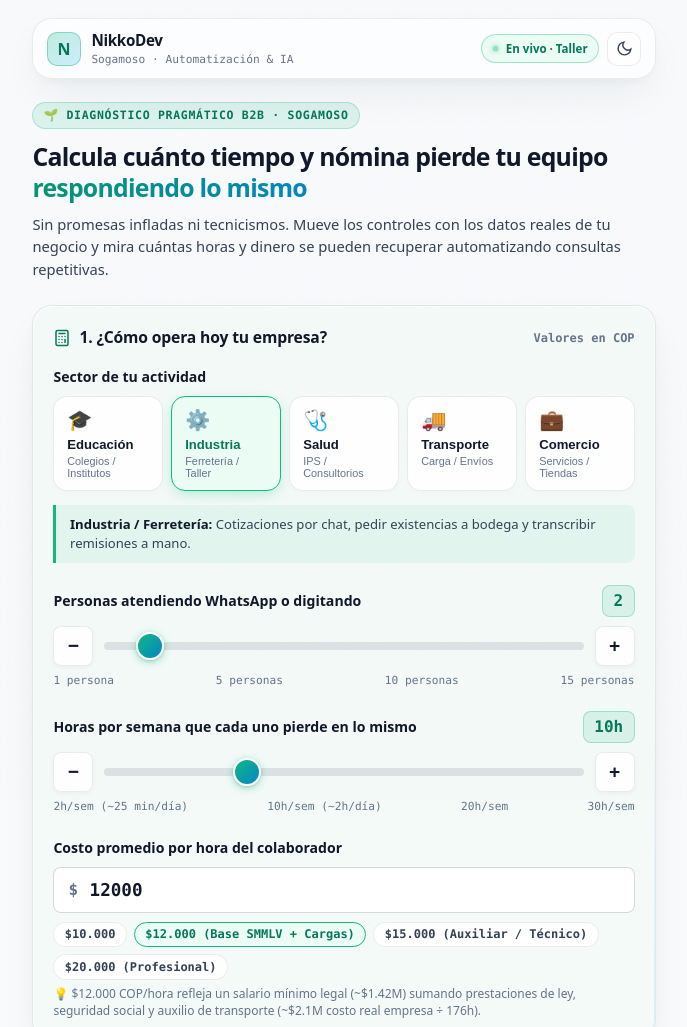
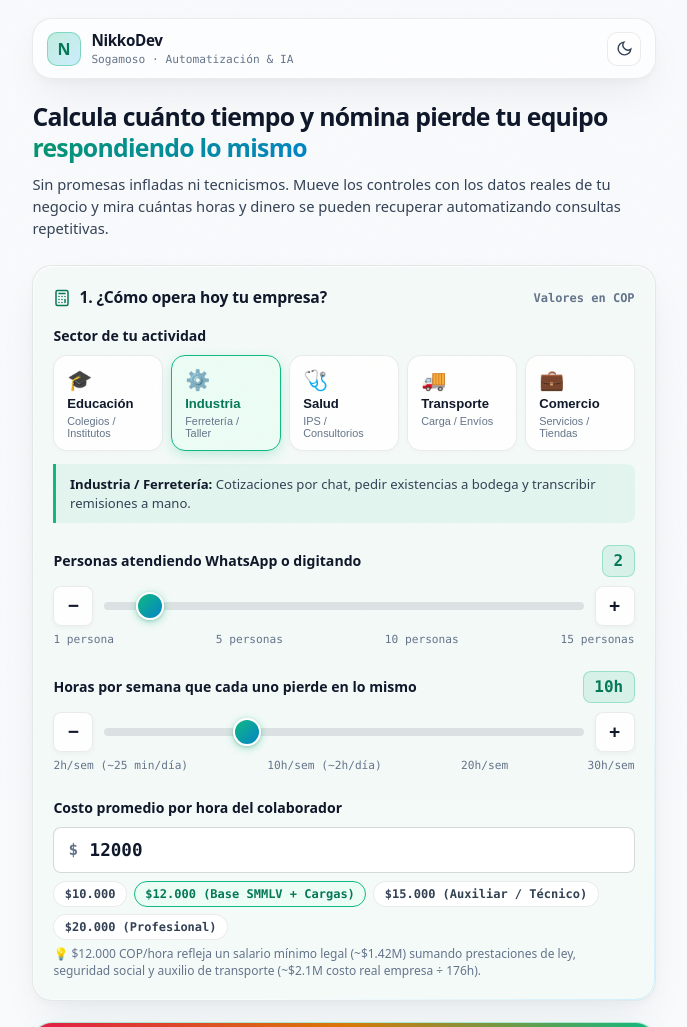
Before and after one commit to NikkoWebDev/calculadora-fuga-operativa, a plain HTML site: page index.html in a window 1280 px wide. Shown: the top 1027 px of the page, without its empty margins (296-983 px from the left). Drawn offline with Linux system fonts and the light colour scheme.

Commit message:
refactor: remove live workshop badges from header and hero

```diff
--- a/index.html
+++ b/index.html
@@ -41,10 +41,6 @@
       </a>
 
       <div class="nav-actions">
-        <div class="badge-live">
-          <span class="badge-dot"></span>
-          <span>En vivo · Taller</span>
-        </div>
         <button type="button" class="theme-toggle" id="btn-theme-toggle" aria-label="Cambiar tema">
           <svg id="theme-icon-sun" width="17" height="17" viewBox="0 0 24 24" fill="none" stroke="currentColor" stroke-width="2" style="display:none;">
             <circle cx="12" cy="12" r="5"></circle>
@@ -66,9 +62,6 @@
 
     <!-- Encabezado Humano y Profesional -->
     <section class="hero">
-      <div class="kicker-pill">
-        <span>🌱 Diagnóstico Pragmático B2B · Sogamoso</span>
-      </div>
       <h1 class="hero-title">
         Calcula cuánto tiempo y nómina pierde tu equipo <span class="highlight">respondiendo lo mismo</span>
       </h1>
```
